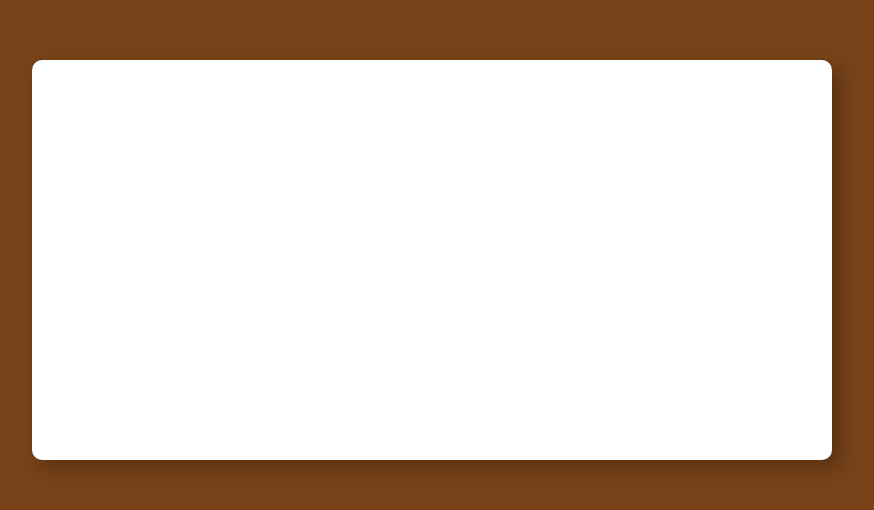
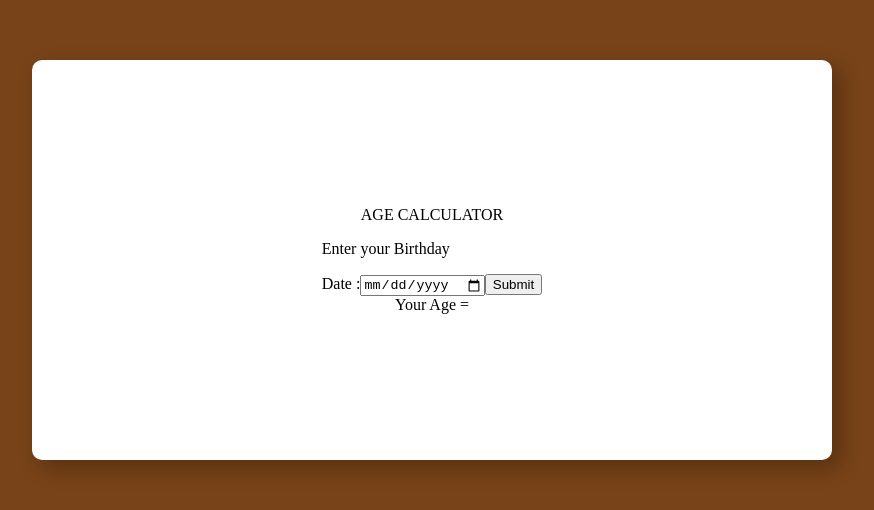
Before and after one commit to IshanHansaka/age_calculator, a React (Create React App) app: page / in a window 1280 px wide. Shown: the part 140-650 px from the top of the page, without its empty margins (208-1082 px from the left). Built offline with nearby package versions, Linux system fonts and the light colour scheme.

Commit message:
feat: create func to get age

```diff
--- a/src/components/Calculator.js
+++ b/src/components/Calculator.js
@@ -1,12 +1,48 @@
-import React from "react";
+import React, { useState } from "react";
 import "../styles/Calculator.css";
 
 export default function Calculator() {
+  const [date, setDate] = useState("");
+  const [age, setAge] = useState("");
+
+  const handleSubmit = (event) => {
+    event.preventDefault();
+
+    const birthDate = new Date(date);
+    const currentDate = new Date();
+
+    let years = currentDate.getFullYear() - birthDate.getFullYear();
+    let months = currentDate.getMonth() - birthDate.getMonth();
+    let days = currentDate.getDate() - birthDate.getDate();
+
+    if (days < 0) {
+      months--;
+      days += new Date(currentDate.getFullYear(), currentDate.getMonth(), 0).getDate();
+    }
+    if (months < 0) {
+      years--;
+      months += 12;
+    }
+
+    setAge(`${years} years, ${months} months, and ${days} days`);
+  };
+
   return (
-    <>
-      <div className="container">
-
+    <div className="container">
+      <div className="cal-topic">AGE CALCULATOR</div>
+      <div className="cal-form">
+        <form onSubmit={handleSubmit}>
+          <p>Enter your Birthday</p>
+          <label>Date :</label>
+          <input
+            type="date"
+            value={date}
+            onChange={(e) => setDate(e.target.value)}
+          />
+          <input type="submit" />
+        </form>
       </div>
-    </>
-  )
+      <div className="cal-age">Your Age = {age}</div>
+    </div>
+  );
 }
```
